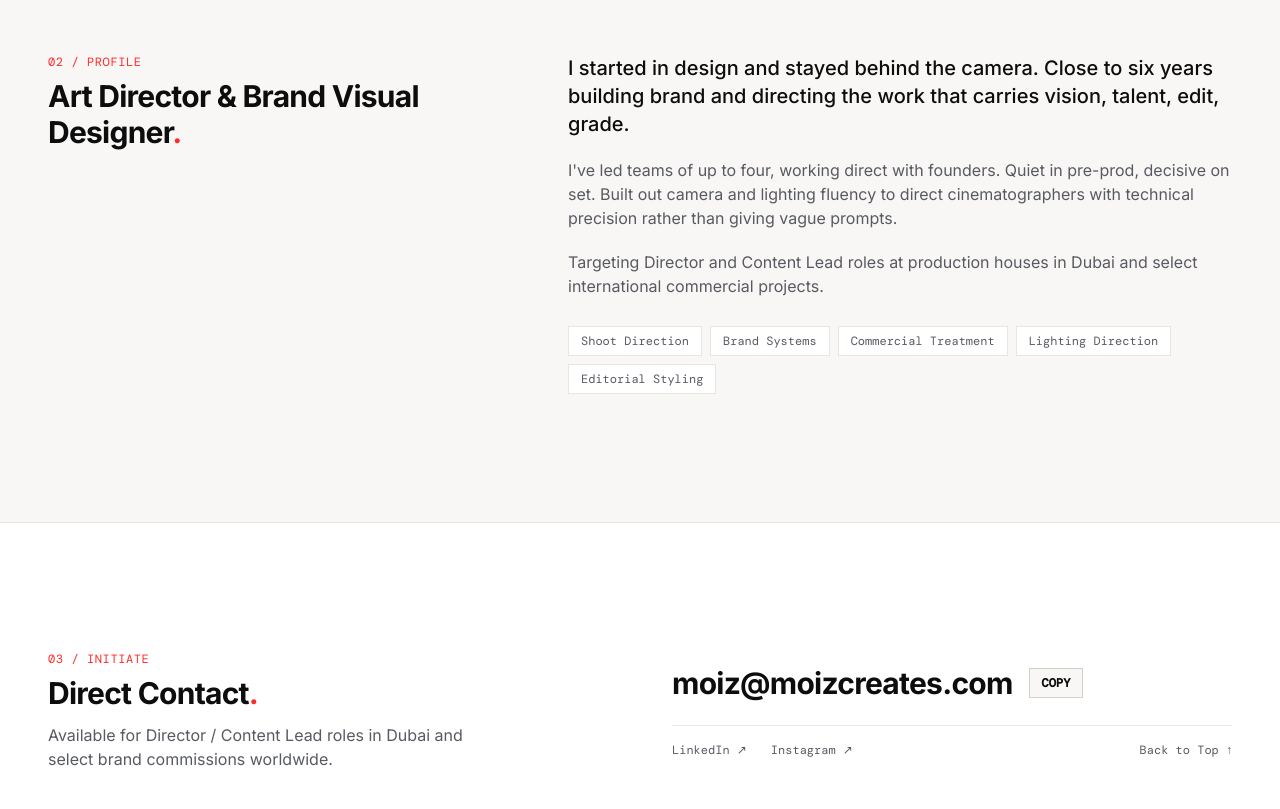
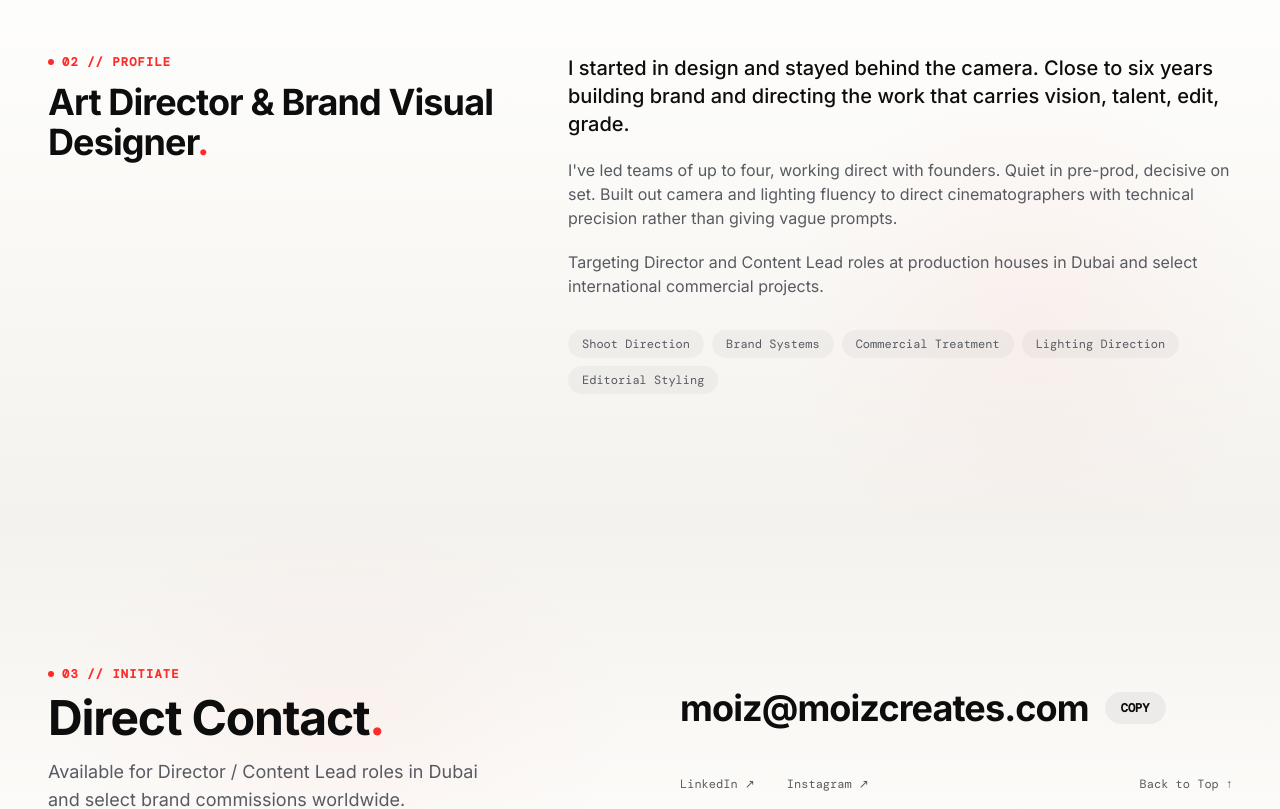
Before and after one commit to moizk6913/moizcreates, a Next.js app: page / in a window 1280 px wide. Shown: the part 3080-3889 px from the top of the page. Built offline with nearby package versions, Linux system fonts and the light colour scheme.

Commit message:
Smooth motion across cursor and tracks, remove divider lines, and apply seamless gradient transition with ambient red accent glow

```diff
--- a/app/globals.css
+++ b/app/globals.css
@@ -139,10 +139,10 @@ body {
 
 @keyframes marqueeLeft {
   0% {
-    transform: translateX(0);
+    transform: translate3d(0, 0, 0);
   }
   100% {
-    transform: translateX(-50%);
+    transform: translate3d(-50%, 0, 0);
   }
 }
 
--- a/components/About.tsx
+++ b/components/About.tsx
@@ -1,12 +1,26 @@
 export default function About() {
   return (
-    <section id="about" className="w-full py-24 md:py-32 bg-subtle border-b border-border-hairline">
-      <div className="max-w-7xl mx-auto px-6 md:px-12">
+    <section
+      id="about"
+      className="w-full py-24 md:py-32 bg-gradient-to-b from-canvas via-[#faf9f6] to-[#f4f2ee] relative overflow-hidden"
+    >
+      {/* Ambient luxury accent glow (Zero harsh lines, subtle gradient atmosphere) */}
+      <div
+        className="absolute top-1/4 right-0 w-[500px] h-[500px] bg-[radial-gradient(circle,rgba(255,42,42,0.035)_0%,transparent_70%)] pointer-events-none"
+        aria-hidden="true"
+      />
+
+      <div className="max-w-7xl mx-auto px-6 md:px-12 relative z-10">
         <div className="grid grid-cols-1 md:grid-cols-12 gap-10 md:gap-16 items-start">
 
           <div className="md:col-span-5">
-            <span className="font-mono text-xs text-accent-red tracking-wider block mb-2">02 / PROFILE</span>
-            <h2 className="text-2xl md:text-3xl font-bold tracking-tight text-primary">
+            <div className="flex items-center gap-2 mb-3">
+              <span className="w-1.5 h-1.5 rounded-full bg-accent-red" />
+              <span className="font-mono text-xs text-accent-red tracking-widest font-semibold uppercase">
+                02 // PROFILE
+              </span>
+            </div>
+            <h2 className="text-2xl md:text-3xl lg:text-4xl font-bold tracking-tight text-primary leading-tight">
               Art Director & Brand Visual Designer<span className="text-accent-red">.</span>
             </h2>
           </div>
@@ -22,11 +36,12 @@ export default function About() {
               Targeting Director and Content Lead roles at production houses in Dubai and select international commercial projects.
             </p>
 
-            <div className="flex flex-wrap gap-2 pt-2">
+            {/* Tactile borderless skill pills with smooth gradient hover */}
+            <div className="flex flex-wrap gap-2 pt-3">
               {['Shoot Direction', 'Brand Systems', 'Commercial Treatment', 'Lighting Direction', 'Editorial Styling'].map((skill) => (
                 <span
                   key={skill}
-                  className="font-mono text-xs px-3 py-1.5 bg-canvas border border-border-hairline text-secondary"
+                  className="font-mono text-xs px-3.5 py-1.5 rounded-full bg-black/[0.035] hover:bg-black/[0.07] hover:text-primary transition-all duration-300 text-secondary select-none"
                 >
                   {skill}
                 </span>
--- a/components/Contact.tsx
+++ b/components/Contact.tsx
@@ -13,42 +13,62 @@ export default function Contact() {
   };
 
   return (
-    <section id="contact" className="w-full py-24 md:py-32 bg-canvas border-b border-border-hairline">
-      <div className="max-w-7xl mx-auto px-6 md:px-12">
-        <div className="grid grid-cols-1 md:grid-cols-2 gap-10 md:gap-16 items-center">
+    <section
+      id="contact"
+      className="w-full py-24 md:py-36 bg-gradient-to-b from-[#f4f2ee] via-[#faf9f6] to-canvas relative overflow-hidden"
+    >
+      {/* Ambient luxury accent glow (Zero harsh lines, seamless gradient wrap) */}
+      <div
+        className="absolute bottom-10 left-10 w-[600px] h-[400px] bg-[radial-gradient(ellipse,rgba(255,42,42,0.03)_0%,transparent_70%)] pointer-events-none"
+        aria-hidden="true"
+      />
+
+      <div className="max-w-7xl mx-auto px-6 md:px-12 relative z-10">
+        <div className="grid grid-cols-1 md:grid-cols-2 gap-12 md:gap-20 items-center">
 
           <div>
-            <span className="font-mono text-xs text-accent-red tracking-wider block mb-2">03 / INITIATE</span>
-            <h2 className="text-2xl md:text-3xl font-bold tracking-tight text-primary mb-3">
+            <div className="flex items-center gap-2 mb-3">
+              <span className="w-1.5 h-1.5 rounded-full bg-accent-red" />
+              <span className="font-mono text-xs text-accent-red tracking-widest font-semibold uppercase">
+                03 // INITIATE
+              </span>
+            </div>
+            <h2 className="text-3xl sm:text-4xl md:text-5xl font-bold tracking-tight text-primary mb-4 leading-tight">
               Direct Contact<span className="text-accent-red">.</span>
             </h2>
-            <p className="text-sm md:text-base text-secondary leading-relaxed max-w-md">
+            <p className="text-base sm:text-lg text-secondary leading-relaxed max-w-md">
               Available for Director / Content Lead roles in Dubai and select brand commissions worldwide.
             </p>
           </div>
 
-          <div className="flex flex-col gap-6">
+          <div className="flex flex-col gap-8">
+            {/* Email link with tactile rounded pill copy trigger */}
             <div className="flex items-center gap-4 flex-wrap">
               <a
                 href="mailto:moiz@moizcreates.com"
-                className="text-xl sm:text-2xl md:text-3xl font-bold tracking-tight text-primary hover:text-accent-red transition-colors"
+                className="text-2xl sm:text-3xl md:text-4xl font-bold tracking-tight text-primary hover:text-accent-red transition-colors duration-300"
               >
                 moiz@moizcreates.com
               </a>
               <button
                 onClick={handleCopy}
-                className="font-mono text-xs font-semibold px-3 py-1.5 bg-subtle border border-border-medium hover:bg-primary hover:text-white transition-colors"
+                className={`font-mono text-xs font-semibold px-4 py-2 rounded-full transition-all duration-300 select-none ${
+                  copied
+                    ? 'bg-accent-red text-white shadow-[0_4px_16px_rgba(255,42,42,0.35)] scale-105'
+                    : 'bg-black/[0.05] hover:bg-primary hover:text-white text-primary'
+                }`}
               >
-                {copied ? 'COPIED' : 'COPY'}
+                {copied ? '✓ COPIED' : 'COPY'}
               </button>
             </div>
 
-            <div className="flex gap-6 pt-4 border-t border-border-hairline">
+            {/* Clean borderless navigation footer links */}
+            <div className="flex gap-8 pt-4 items-center">
               <a
                 href="https://linkedin.com"
                 target="_blank"
                 rel="noopener noreferrer"
-                className="font-mono text-xs text-secondary hover:text-accent-red transition-colors"
+                className="font-mono text-xs text-secondary hover:text-accent-red transition-colors duration-200"
               >
                 LinkedIn ↗
               </a>
@@ -56,13 +76,13 @@ export default function Contact() {
                 href="https://instagram.com"
                 target="_blank"
                 rel="noopener noreferrer"
-                className="font-mono text-xs text-secondary hover:text-accent-red transition-colors"
+                className="font-mono text-xs text-secondary hover:text-accent-red transition-colors duration-200"
               >
                 Instagram ↗
               </a>
               <a
                 href="#top"
-                className="font-mono text-xs text-secondary hover:text-accent-red transition-colors ml-auto"
+                className="font-mono text-xs text-secondary hover:text-accent-red transition-colors duration-200 ml-auto"
               >
                 Back to Top ↑
               </a>
--- a/components/DisciplineDeck.tsx
+++ b/components/DisciplineDeck.tsx
@@ -336,11 +336,11 @@ export default function DisciplineDeck() {
                   onMouseEnter={() => setHoveredIdx(originalIdx)}
                   onMouseLeave={() => setHoveredIdx(null)}
                   style={{
-                    transform: `translate(${posX}px, ${posY}px) rotate(${rot}deg) ${isHovered ? 'scale(1.08)' : 'scale(1)'}`,
+                    transform: `translate3d(${posX}px, ${posY}px, 0) rotate(${rot}deg) ${isHovered ? 'scale(1.08)' : 'scale(1)'}`,
                     zIndex: z,
                     transformOrigin: 'center 95%',
                   }}
-                  className="absolute w-[210px] sm:w-[225px] md:w-[240px] h-[310px] sm:h-[330px] md:h-[350px] rounded-[16px] cursor-pointer transition-transform duration-500 ease-[cubic-bezier(0.16,1,0.3,1)] shadow-none border-0 select-none block"
+                  className="absolute w-[210px] sm:w-[225px] md:w-[240px] h-[310px] sm:h-[330px] md:h-[350px] rounded-[16px] cursor-pointer will-change-transform transform-gpu transition-transform duration-500 ease-[cubic-bezier(0.16,1,0.3,1)] shadow-none border-0 select-none block"
                 >
                   <div className={`w-full h-full rounded-[16px] p-5 flex flex-col justify-between overflow-hidden relative shadow-none border-0 ${card.bgClass} ${card.textClass}`}>
                     {/* Top Graphic Pattern */}
--- a/components/EditorialManifesto.tsx
+++ b/components/EditorialManifesto.tsx
@@ -1,6 +1,6 @@
 'use client';
 
-import { useState, useEffect, useRef } from 'react';
+import { useEffect, useRef } from 'react';
 import gsap from 'gsap';
 import { ScrollTrigger } from 'gsap/ScrollTrigger';
 import { useGSAP } from '@gsap/react';
@@ -29,23 +29,27 @@ const shutterPool2 = [
 
 export default function EditorialManifesto() {
   const sectionRef = useRef<HTMLElement>(null);
-  const [img1, setImg1] = useState(shutterPool1[0]);
-  const [img2, setImg2] = useState(shutterPool2[0]);
+  const img1Ref = useRef<HTMLImageElement>(null);
+  const img2Ref = useRef<HTMLImageElement>(null);
 
-  // Pill live shutter asset cycling
+  // Pill live shutter asset cycling using direct DOM updates (zero React re-renders = silky 60/120fps scroll)
   useEffect(() => {
     let idx1 = 0;
     let idx2 = 2;
 
     const interval1 = setInterval(() => {
       idx1 = (idx1 + 1) % shutterPool1.length;
-      setImg1(shutterPool1[idx1]);
-    }, 100);
+      if (img1Ref.current) {
+        img1Ref.current.src = shutterPool1[idx1];
+      }
+    }, 180);
 
     const interval2 = setInterval(() => {
       idx2 = (idx2 + 1) % shutterPool2.length;
-      setImg2(shutterPool2[idx2]);
-    }, 125);
+      if (img2Ref.current) {
+        img2Ref.current.src = shutterPool2[idx2];
+      }
+    }, 220);
 
     return () => {
       clearInterval(interval1);
@@ -128,7 +132,8 @@ export default function EditorialManifesto() {
               >
                 {/* eslint-disable-next-line @next/next/no-img-element */}
                 <img
-                  src={img1}
+                  ref={img1Ref}
+                  src={shutterPool1[0]}
                   alt="Campaign Shutter Clip"
                   className="w-full h-full object-cover rounded-full pointer-events-none"
                 />
@@ -151,7 +156,8 @@ export default function EditorialManifesto() {
               >
                 {/* eslint-disable-next-line @next/next/no-img-element */}
                 <img
-                  src={img2}
+                  ref={img2Ref}
+                  src={shutterPool2[0]}
                   alt="Production Shutter Clip"
                   className="w-full h-full object-cover rounded-full pointer-events-none"
                 />
```
Also changed, not shown: components/BtsArcSection.tsx (+42 -10 lines), components/CustomCursor.tsx (+18 -17 lines).
